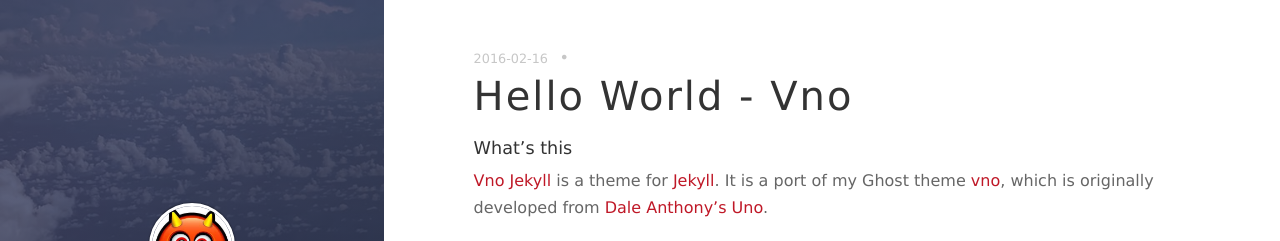
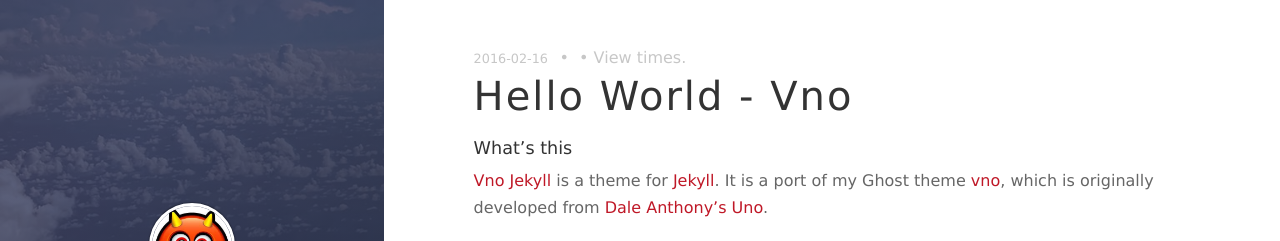
Before and after one commit to Evanzew/Evanzew.github.io, a Jekyll site: the page built from Inventory/2016-02-16-hello-world-vno.markdown, in a window 1280 px wide and 900 px high. Shown: the top 241 px of the window. Built offline with Jekyll 4.4.1, drawn with Linux system fonts in a browser that asks for light colours; nearby versions of some CDN libraries; comment, search, counter and statistics services are not loaded.

Commit message:
update post

```diff
--- a/_layouts/post.html
+++ b/_layouts/post.html
@@ -5,7 +5,8 @@
 <article class="post-container post-container--single" itemscope itemtype="http://schema.org/BlogPosting">
   <header class="post-header">
     <div class="post-meta">
-      <time datetime="{{page.date | date: date_to_xmlschema}}" itemprop="datePublished" class="post-meta__date date">{{page.date | date: "%F"}}</time> &#8226; <span class="post-meta__tags tags">{{page.tags | join:' '}}</span>
+      <!--<time datetime="{{page.date | date: date_to_xmlschema}}" itemprop="datePublished" class="post-meta__date date">{{page.date | date: "%F"}}</time> &#8226; <span class="post-meta__tags tags">{{page.tags}}</span>-->
+      <time datetime="{{page.date | date: date_to_xmlschema}}" itemprop="datePublished" class="post-meta__date date">{{page.date | date: "%F"}}</time> &#8226; <span class="post-meta__tags tags">{{page.tags | join:' '}}</span> &#8226; View <span id="busuanzi_value_page_pv"></span> times.
     </div>
     <h1 class="post-title">{{ page.title }}</h1>
   </header>
```
